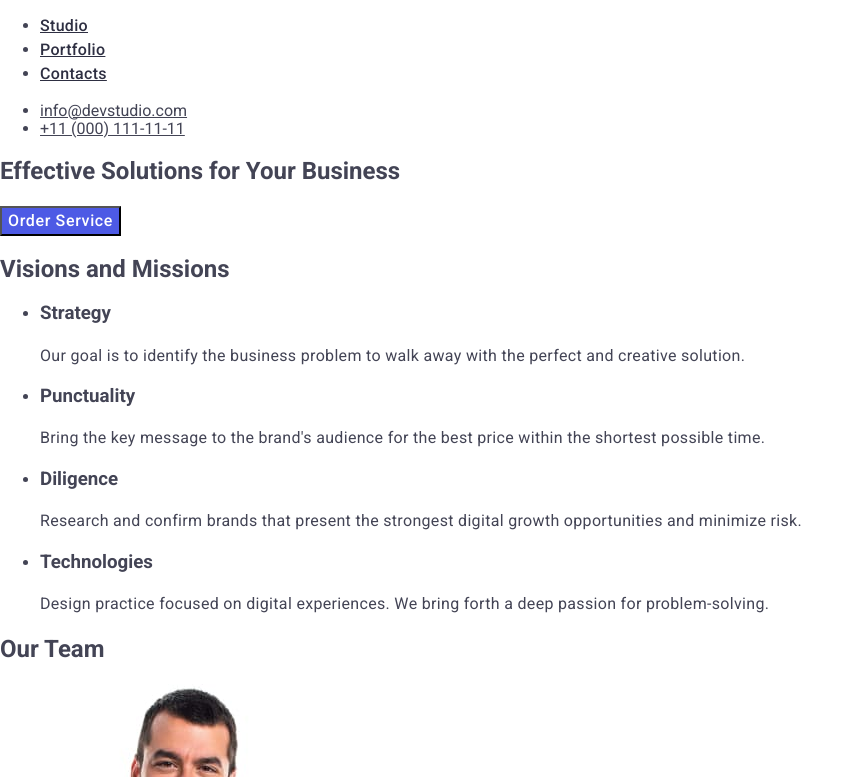
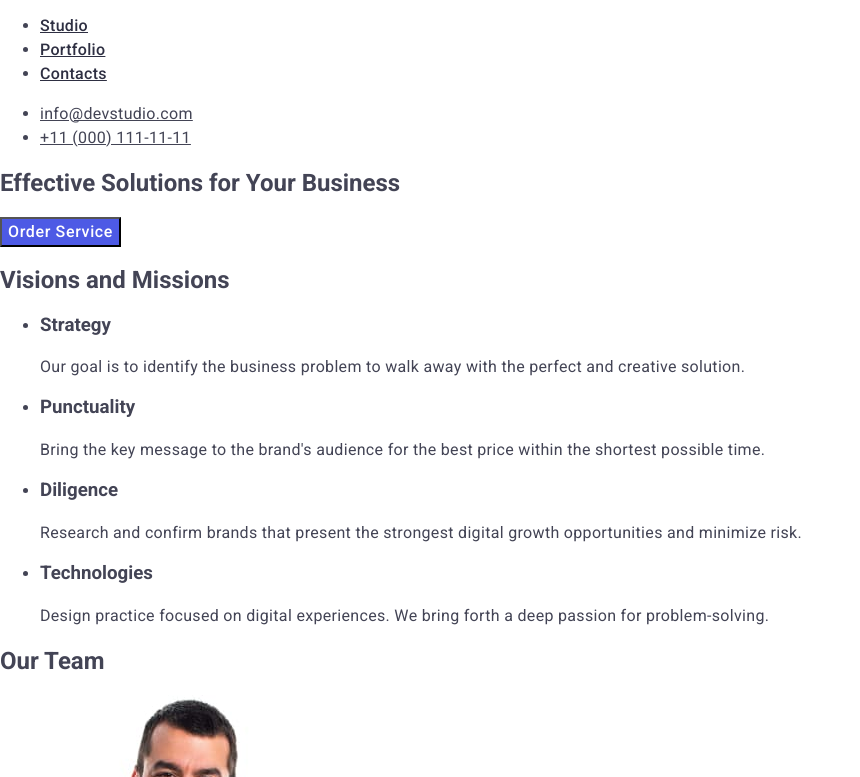
Before and after one commit to ozncncyr/goit-markup-hw-02, a plain HTML site: page index.html in a window 1280 px wide. Shown: the part 23-800 px from the top of the page, without its empty margins (0-860 px from the left). Drawn offline with nearby package versions, Linux system fonts and the light colour scheme.

Commit message:
update-v3

```diff
--- a/css/styles.css
+++ b/css/styles.css
@@ -3,6 +3,7 @@ body{
     color: #434455;
     background-color: #ffffff;
 }
+
 .header-logo{
     font-family: Raleway;
     font-size: 18px;
@@ -12,9 +13,11 @@ body{
     text-transform: uppercase;
     color: #4D5AE5;
 }
+
 .header-logo .header-logo-span{
     color: #2E2F42;
 }
+
 .nav-list .link {
     font-weight: 500;
     font-size: 16px;
@@ -22,23 +25,28 @@ body{
     letter-spacing: 0.02em;
     color: #2e2f42;
 }
+
 .nav-list .link:hover,
 .nav-list .link:focus {
     color: #404bbf;
 }
+
 .header-contact{
     font-style: normal;
 }
+
 .header-contact .link{
+    font-size: 16px;
+    line-height: 1.5;
+    letter-spacing: 0.02em;
     color: #434455;
 }
+
 .header-contact .link:hover,
 .header-contact .link:focus{
     color: #404BBF;
 }
-.section-one {}
 
-.section-one-title {}
 .section-one-button{
     font-family: "Roboto", sans-serif;
     font-weight: 500;
@@ -48,28 +56,33 @@ body{
     letter-spacing: 0.04em;
     cursor: pointer;
 }
+
 .section-one-button:hover,
 .section-one-button:focus {
     background-color: #404bbf;
 }
+
 .section-two .text{
     font-size: 16px;
     line-height: 1.5;
     letter-spacing: 0.02em;
     color: #434455;
 }
+
 .section-three .text {
     font-size: 16px;
     line-height: 1.5;
     letter-spacing: 0.02em;
     color: #434455;
 }
+
 .section-four .text {
     font-size: 16px;
     line-height: 1.5;
     letter-spacing: 0.02em;
     color: #434455;
 }
+
 .footer-logo{
     font-family: Raleway;
     font-size: 18px;
@@ -78,8 +91,8 @@ body{
     letter-spacing: 0.03em;
     text-transform: uppercase;
     color: #4D5AE5;
+}
 
-}
 .footer-logo .footer-logo-span{
     color: #2E2F42;
 }
```
